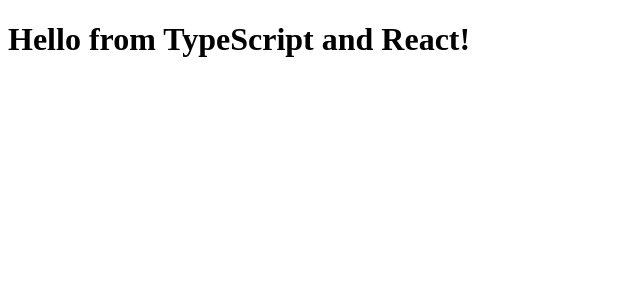
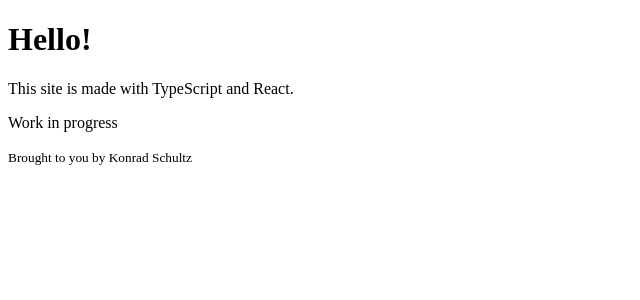
Before and after one commit to kradical/portfolio, a React app: page / in a window 1280 px wide. Shown: the top 300 px of the page, without its empty margins (0-640 px from the left). Built offline with nearby package versions, Linux system fonts and the light colour scheme.

Commit message:
Initial work in progress message.

```diff
--- a/src/components/Hello.tsx
+++ b/src/components/Hello.tsx
@@ -1,5 +1,17 @@
 import * as React from "react";
 
-export interface HelloProps { compiler: string; framework: string; }
+interface IHelloProps {
+  compiler: string;
+  framework: string;
+  author: string;
+}
 
-export const Hello = (props: HelloProps) => <h1>Hello from {props.compiler} and {props.framework}!</h1>;
+export const Hello = (props: IHelloProps) =>
+  (
+    <React.Fragment>
+      <h1>Hello!</h1>
+      <p>This site is made with {props.compiler} and {props.framework}.</p>
+      <p>Work in progress</p>
+      <small>Brought to you by {props.author}</small>
+    </React.Fragment>
+  );
--- a/src/index.tsx
+++ b/src/index.tsx
@@ -4,6 +4,6 @@
 import { Hello } from "./components/Hello";
 
 ReactDOM.render(
-    <Hello compiler="TypeScript" framework="React" />,
+    <Hello compiler="TypeScript" framework="React" author="Konrad Schultz" />,
     document.getElementById("example"),
 );
```
